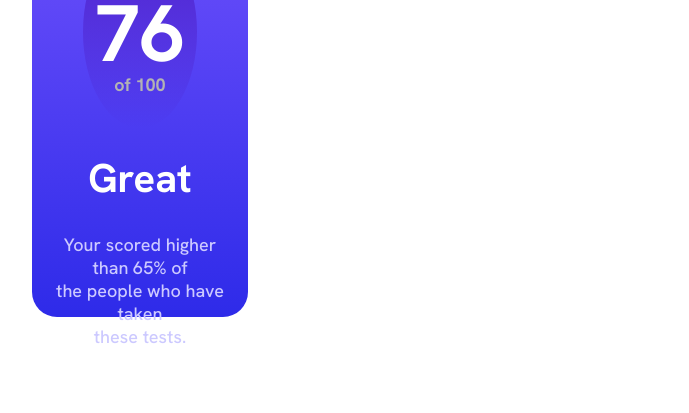
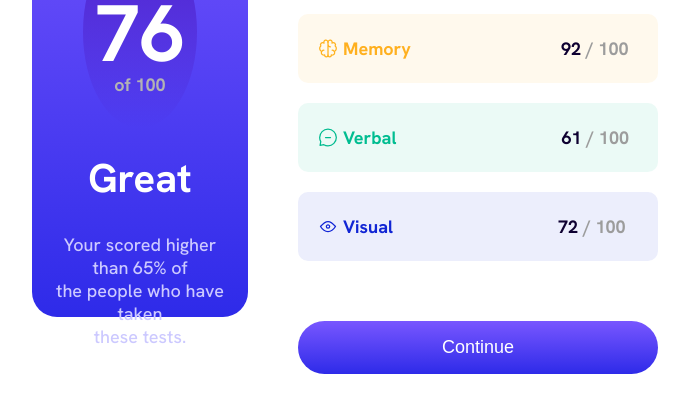
Before and after one commit to Naidleri/2034_2049_2076_2085, a plain HTML site: page index.html in a window 1280 px wide. Shown: the part 323-736 px from the top of the page, without its empty margins (320-1009 px from the left). Drawn offline with Linux system fonts and the light colour scheme.

Commit message:
html update

```diff
--- a/index.html
+++ b/index.html
@@ -30,6 +30,25 @@
                     <p class="nilai">80</p>
                     <p class="nilai_2">/ 100</p>
                   </div>
+                  <div class="memory flex">
+                    <img src="assets/icon/icon-memory.svg" alt="">
+                    <p>Memory</p>
+                    <p class="nilai">92</p>
+                    <p class="nilai_2">/ 100</p>
+                  </div>
+                  <div class="verbal flex">
+                    <img src="assets/icon/icon-verbal.svg" alt="">
+                    <p>Verbal</p>
+                    <p class="nilai">61</p>
+                    <p class="nilai_2">/ 100</p>
+                  </div>
+                  <div class="visual flex">
+                    <img src="assets/icon/icon-visual.svg" alt="">
+                    <p>Visual</p>
+                    <p class="nilai">72</p>
+                    <p class="nilai_2">/ 100</p>
+                  </div>
+                  <button class="mybutton">Continue</button>
             </div>
         </div>
     </div>
```
